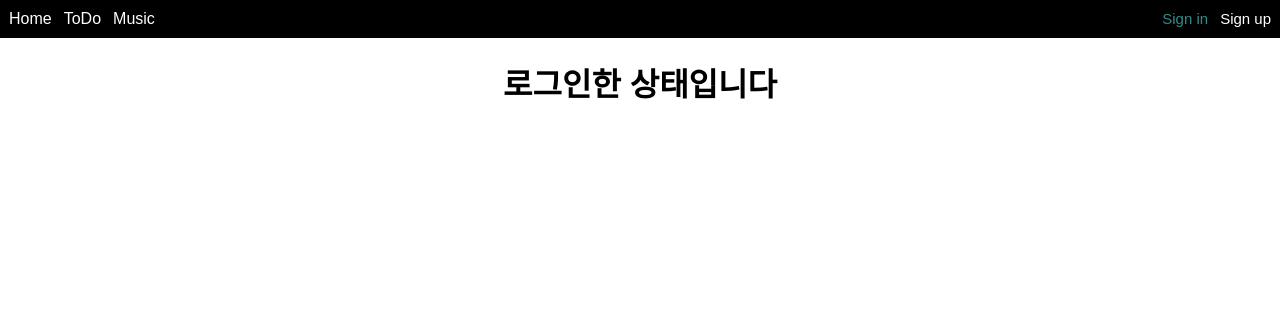
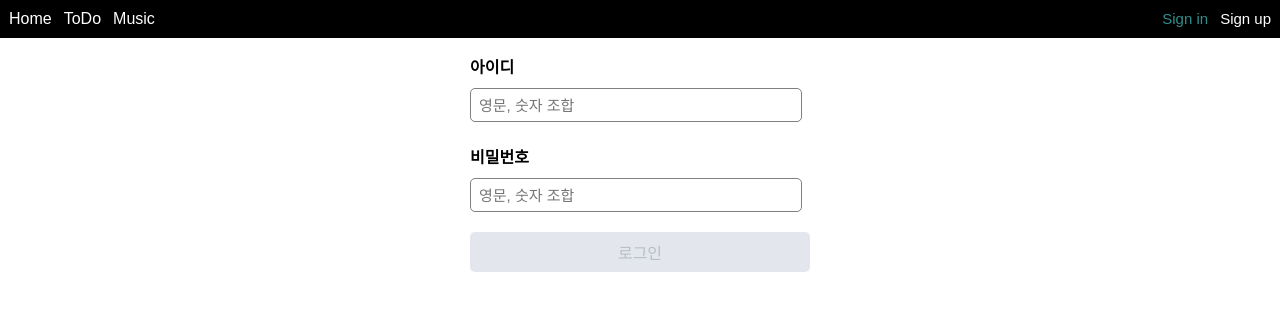
Before and after one commit to kimjinho1/nest-react-web-frontend, a React (Create React App) app: page /signin in a window 1280 px wide. Shown: the top 310 px of the page. Built offline with nearby package versions, Linux system fonts and the light colour scheme; no server answers.

Commit message:
FEAT: 로그인 유지, 로그아웃 버튼 추가

```diff
--- a/src/App.jsx
+++ b/src/App.jsx
@@ -8,12 +8,10 @@ import MusicDisplay from "./pages/Music";
 import SignUp from "./pages/SignUp";
 import SignIn from "./pages/SignIn";
 
-const USER_TOKEN = "USER_TOKEN";
-
 function App() {
   const [loginState, setLoginState] = useState(false);
   useEffect(() => {
-    if (window.localStorage.getItem(USER_TOKEN)) {
+    if (localStorage.getItem("JWT_TOKEN")) {
       console.log("Login O");
       setLoginState(true);
     } else {
@@ -33,7 +31,9 @@ function App() {
         />
         <Route
           path="/signin"
-          element={<SignIn loginState={(loginState, setLoginState)} />}
+          element={
+            <SignIn loginState={loginState} setLoginState={setLoginState} />
+          }
         />
         <Route path="/signup" element={<SignUp loginState={loginState} />} />
         {/* <Route
--- /dev/null
+++ b/src/components/SignIn/SignOutButton.jsx
@@ -0,0 +1,32 @@
+import styled from "styled-components";
+
+const SignOutForm = styled.form`
+  padding: 4px 0px;
+`;
+
+const Button = styled.button`
+  width: 340px;
+  height: 40px;
+  font-size: 16px;
+  color: white;
+  background-color: transparent;
+  border: none;
+  border-radius: 5px;
+  cursor: pointer;
+  background-color: #2f52e0;
+`;
+
+const SignOutButton = ({ setLoginState }) => {
+  const signOut = () => {
+    alert("Sign Out");
+    setLoginState(false);
+    localStorage.removeItem("JWT_TOKEN");
+  };
+  return (
+    <SignOutForm onSubmit={signOut}>
+      <Button>로그아웃</Button>
+    </SignOutForm>
+  );
+};
+
+export default SignOutButton;
--- a/src/pages/SignIn.jsx
+++ b/src/pages/SignIn.jsx
@@ -5,6 +5,7 @@ import SignInInput from "../components/SignIn/SignInInput";
 import SignInButton from "../components/SignIn/SignInButton";
 import Message from "../components/SignIn/Message";
 import axios from "axios";
+import SignOutButton from "../components/SignIn/SignOutButton";
 
 const SignInDiv = styled.div`
   display: flex;
@@ -20,7 +21,7 @@ const SignInForm = styled.form`
 const SignIn = ({ loginState, setLoginState }) => {
   const [inputs, setInputs] = useState({ id: "", password: "" });
   const { id, password } = inputs;
-  const [signInFailed, setSignInFailed] = useState(null);
+  const [signInFailed, setSignInFailed] = useState(false);
 
   const onSubmit = (event) => {
     event.preventDefault();
@@ -46,12 +47,15 @@ const SignIn = ({ loginState, setLoginState }) => {
         )
         .then((res) => {
           console.log(res.data.access_token);
+          alert("로그인 성공!");
           setSignInFailed(false);
-          alert("로그인 성공!");
+          setLoginState(true);
+          localStorage.setItem("JWT_TOKEN", `${res.data.access_token}`);
         })
         .catch((error) => {
+          alert("로그인 실패!");
           setSignInFailed(true);
-          alert("로그인 실패!");
+          setLoginState(false);
         });
     };
     signIn();
@@ -65,8 +69,8 @@ const SignIn = ({ loginState, setLoginState }) => {
 
   return (
     <SignInDiv>
-      {loginState ? (
-        <h1>로그인한 상태입니다</h1>
+      {loginState === true ? (
+        <SignOutButton setLoginState={setLoginState}></SignOutButton>
       ) : (
         <SignInForm onSubmit={onSubmit}>
           <SignInLabel text="아이디"></SignInLabel>
```
